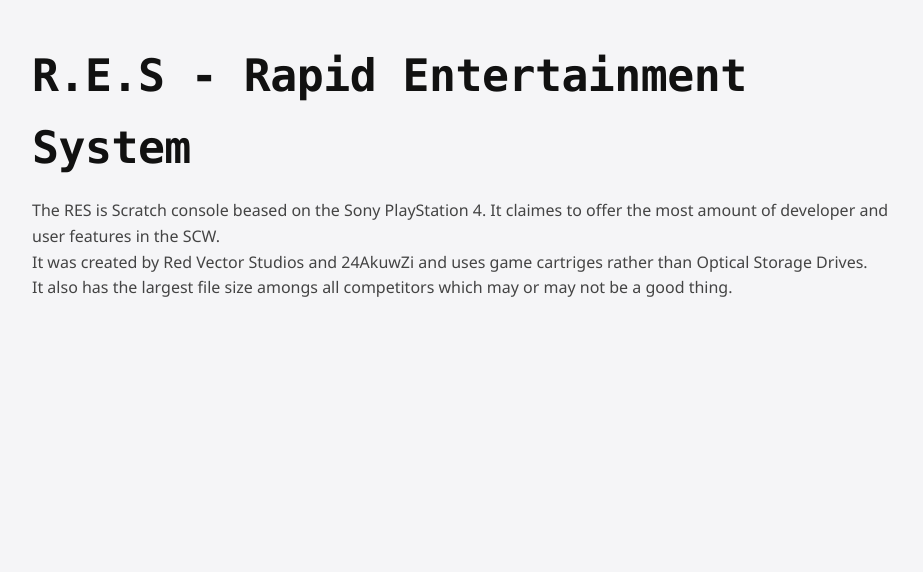
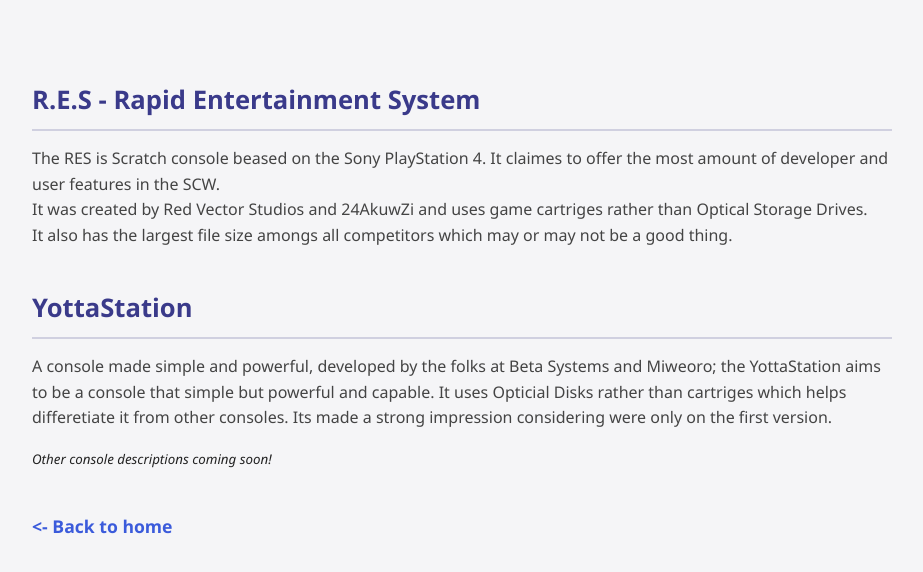
Before and after one commit to CatzyScratch/SCW, a plain HTML site: page more.html in a window 1280 px wide. Shown: the whole page, without its empty margins (178-1101 px from the left). Drawn offline with Linux system fonts and the light colour scheme; a small style sheet from the web is missing.

Commit message:
Add files via upload

```diff
--- a/more.html
+++ b/more.html
@@ -7,6 +7,10 @@
 			<link href="https://cdn.jsdelivr.net/npm/@fontsource/cascadia-code@4.2.1/index.min.css" rel="stylesheet">
 		</head>
 		<body>
-			<h1>R.E.S - Rapid Entertainment System</h1>
+			<h2>R.E.S - Rapid Entertainment System</h2>
 			<p>The RES is Scratch console beased on the Sony PlayStation 4. It claimes to offer the most amount of developer and user features in the SCW.<br>It was created by Red Vector Studios and 24AkuwZi and uses game cartriges rather than Optical Storage Drives.<br>It also has the largest file size amongs all competitors which may or may not be a good thing.</p>
+			<h2>YottaStation</h2>
+			<p>A console made simple and powerful, developed by the folks at Beta Systems  and Miweoro; the YottaStation aims to be a console that simple but powerful and capable. It uses Opticial Disks rather than cartriges which helps differetiate it from other consoles. Its made a strong impression considering were only on the first version.</p>
+			<i><small>Other console descriptions coming soon!</small></i><br>
+		<a href="index.html"><- Back to home</a>
 		</body>
```
